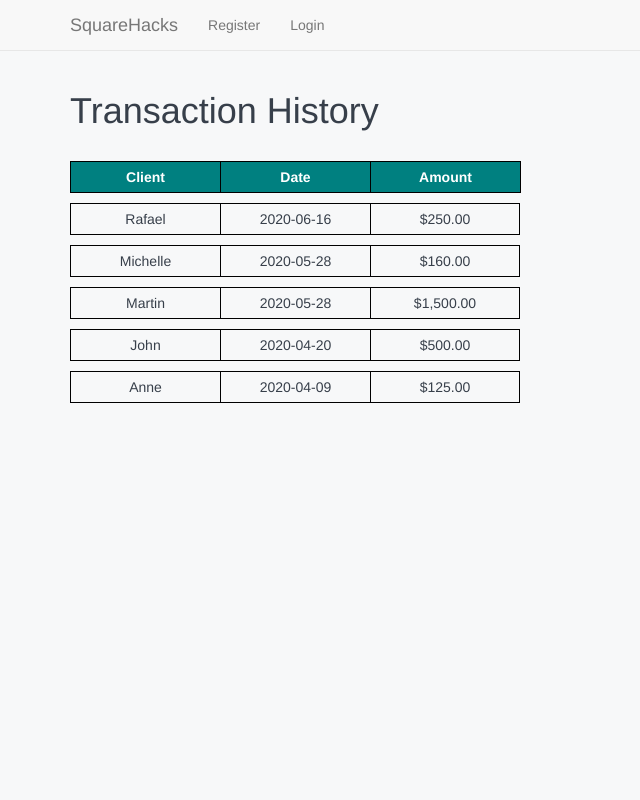
After one commit to agnikumar/summer-hackathon, a Django app: page /dappx/transactions/ in a window 1280 px wide. The commit adds this page. Shown: the whole page, without its empty margins (0-640 px from the left). Run offline with Django 3.2, Linux system fonts and the light colour scheme; lists and menus that the app fills with data are empty; some libraries are stand-ins or nearby versions.

Commit message:
Adding transactions page

```diff
--- a/djangox/dprojx/dappx/urls.py
+++ b/djangox/dprojx/dappx/urls.py
@@ -9,4 +9,5 @@ urlpatterns=[
     url(r'^user_login/$',views.user_login,name='user_login'),
     url(r'^payments/$', views.payments,name='payments'),
     url(r'^profile/$', views.profile,name='profile'),
+    url(r'^transactions/$', views.transactions,name='transactions'),
 ]
--- a/djangox/dprojx/dappx/views.py
+++ b/djangox/dprojx/dappx/views.py
@@ -84,3 +84,6 @@ def user_login(request):
 
 def profile(request):
     return render(request, 'dappx/profile.html')
+
+def transactions(request):
+    return render(request, 'dappx/transactions.html')
--- a/djangox/dprojx/templates/dappx/base.html
+++ b/djangox/dprojx/templates/dappx/base.html
@@ -26,6 +26,7 @@
           <li><a class="navbar-brand" href="{% url 'index' %}">SquareHacks</a></li>
           {% if user.is_authenticated %}
             <li><a class="navbar-link" href="{% url 'dappx:profile' %}">Profile</a></li>
+            <li><a class="navbar-link" href="{% url 'dappx:transactions' %}">Transactions</a></li>
             <li><a class="navbar-link" href="{% url 'index' %}">Friends</a></li>
             <li><a class="navbar-link" href="{% url 'dappx:payments' %}">Payments</a></li>
             <li><a href="{% url 'logout' %}">Logout</a></li>
--- /dev/null
+++ b/djangox/dprojx/templates/dappx/transactions.html
@@ -0,0 +1,79 @@
+{% extends "dappx/base.html" %}
+{% load static %}
+{% block body_block %}
+
+<!--
+<div class="about-section">
+  <h1>Transaction History</h1>
+  <p>Insert table</p>
+</div>
+-->
+
+<!DOCTYPE html>
+<html>
+	<head>
+		<style>
+			table {
+				border-collapse: collapse;
+			}
+			th {
+				background-color:teal;
+				Color:white;
+			}
+			th, td {
+				width:150px;
+				text-align:center;
+				border:1px solid black;
+				padding:5px
+			}
+			.geeks {
+				border-right:hidden;
+			}
+			.gfg {
+				border-collapse:separate;
+				border-spacing:0 10px;
+			}
+		</style>
+	</head>
+	<body>
+		<h1>Transaction History</h1>
+		</br>
+		<table>
+			<tr>
+				<th>Client</th>
+				<th>Date</th>
+				<th>Amount</th>
+			</tr>
+		</table>
+		<table class = "gfg">
+			<tr>
+				<td class = "geeks">Rafael</td>
+				<td class = "geeks">2020-06-16</td>
+				<td>$250.00</td>
+			</tr>
+			<tr>
+				<td class = "geeks">Michelle</td>
+				<td class = "geeks">2020-05-28</td>
+				<td>$160.00</td>
+			</tr>
+			<tr>
+				<td class = "geeks">Martin</td>
+				<td class = "geeks">2020-05-28</td>
+				<td>$1,500.00</td>
+			</tr>
+			<tr>
+				<td class = "geeks">John</td>
+				<td class = "geeks">2020-04-20</td>
+				<td>$500.00</td>
+			</tr>
+			<tr>
+				<td class = "geeks">Anne</td>
+				<td class = "geeks">2020-04-09</td>
+				<td>$125.00</td>
+			</tr>
+		</table>
+		</center>
+	</body>
+</html>
+
+{% endblock %}
```
Also changed, not shown: djangox/dprojx/db.sqlite3.
